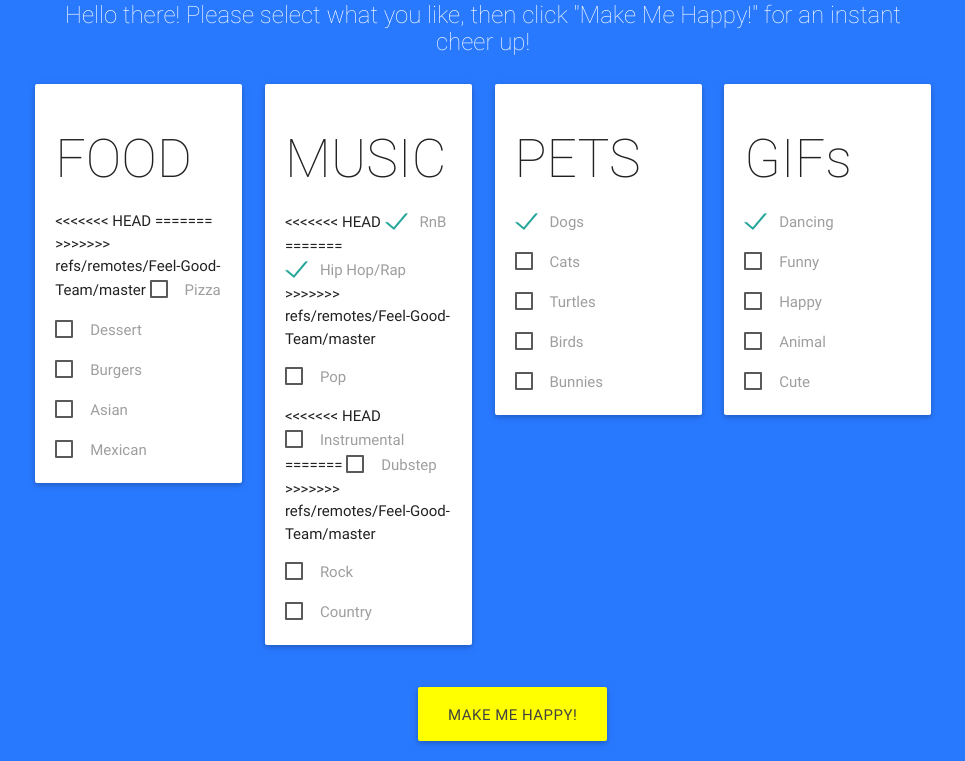
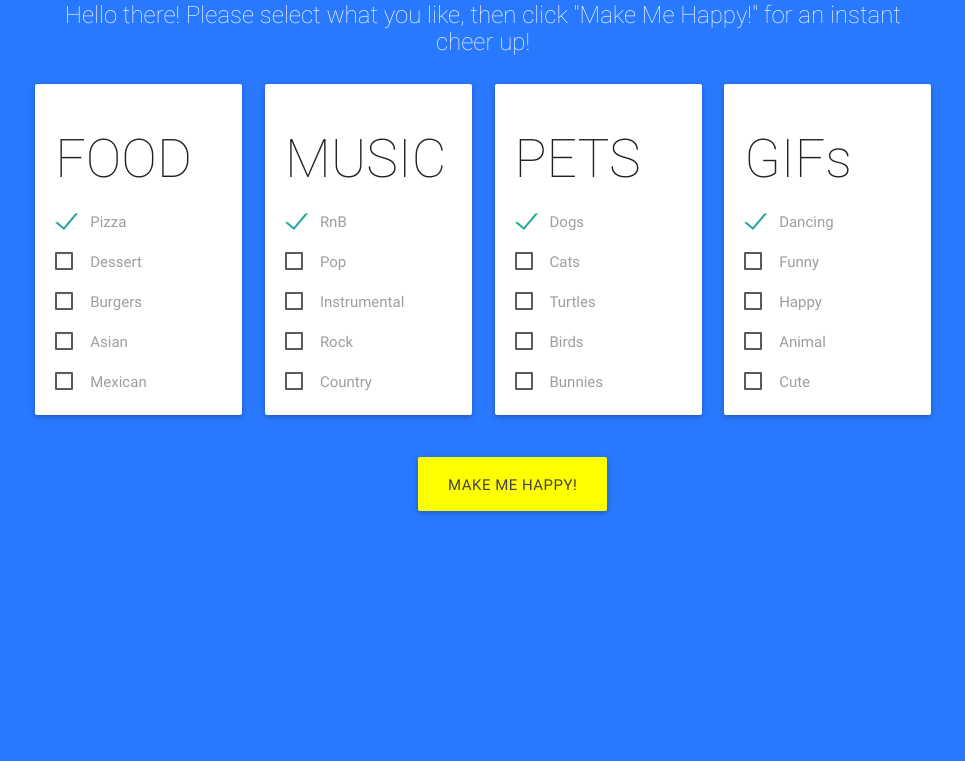
Before and after one commit to Feel-Good-Team/Feel-Good-Team.github.io, a Python web app: template templates/usertastes.html in a window 1280 px wide. Shown: the part 166-927 px from the top of the page, without its empty margins (157-1122 px from the left). After the commit the page ends 682 px from the top, so only its background shows below. Run offline with Jinja, Linux system fonts and the light colour scheme; the template is opened without the code that fills it, so the values that code supplies are empty.

Commit message:
Update usertastes.html

```diff
--- a/templates/usertastes.html
+++ b/templates/usertastes.html
@@ -26,11 +26,7 @@
                     <h2>FOOD</h2>
 
                         <p>
-<<<<<<< HEAD
                             <input type="checkbox" name="food" value="pizza" id="pizza" checked="checked"/>
-=======
-                            <input type="checkbox" name="food" value="pizza" id="pizza" />
->>>>>>> refs/remotes/Feel-Good-Team/master
                             <label for="pizza">Pizza</label>
                         </p>
                         <p>
@@ -59,26 +55,16 @@
                 <div class="option-box card-panel hoverable" id="music">
                     <h2>MUSIC</h2>
                         <p>
-<<<<<<< HEAD
                             <input type="checkbox" name="music" value="rnb" id="rnb" checked="checked"/>
                             <label for="hiphoprap">RnB</label>
-=======
-                            <input type="checkbox" name="music" value="hiphoprap" id="hiphoprap" checked="checked"/>
-                            <label for="hiphoprap">Hip Hop/Rap</label>
->>>>>>> refs/remotes/Feel-Good-Team/master
                         </p>
                         <p>
                             <input type="checkbox" name="music" value="pop" id="pop"/>
                             <label for="pop">Pop</label>
                         </p>
                         <p>
-<<<<<<< HEAD
                             <input type="checkbox" name="music" value="instrumental" id="instrumental"/>
                             <label for="dubstep">Instrumental</label>
-=======
-                            <input type="checkbox" name="music" value="dubstep" id="dubstep"/>
-                            <label for="dubstep">Dubstep</label>
->>>>>>> refs/remotes/Feel-Good-Team/master
                         </p>
                         <p>
                             <input type="checkbox" name="music" value="rock" id="rock"/>
```
